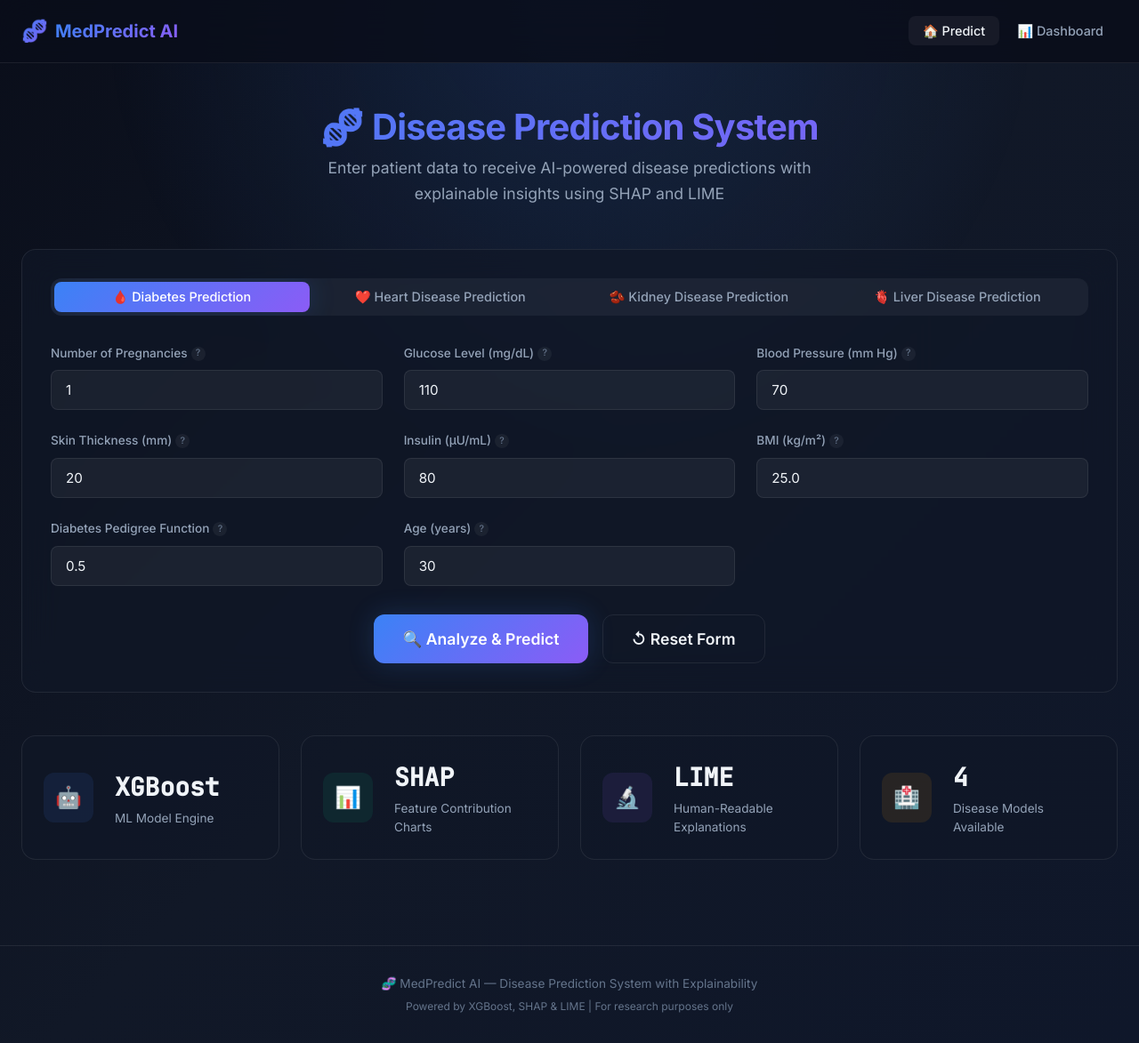
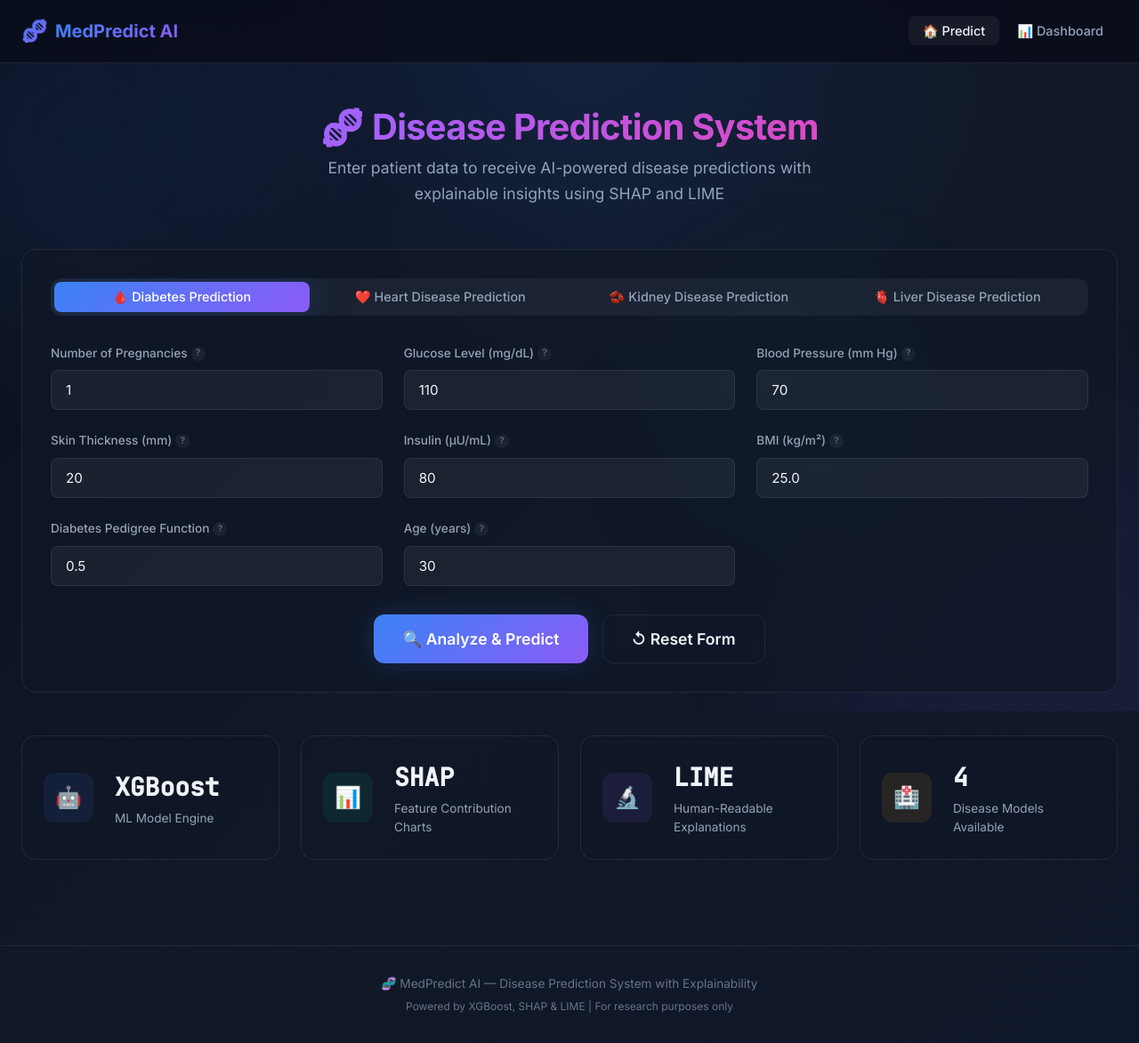
Before and after one commit to dheeraj0677/Disease-predictor, a Flask app: page / in a window 1280 px wide. Shown: the whole page at 89% size. Run offline with Flask 3, Linux system fonts and the light colour scheme; some libraries are stand-ins or nearby versions.

Commit message:
Enhance frontend aesthetics

```diff
--- a/static/css/style.css
+++ b/static/css/style.css
@@ -1075,3 +1075,102 @@ a:hover {
   .action-row { flex-direction: column; }
   .action-row .btn { width: 100%; }
 }
+
+/* ─── Enhancements: Animations & Visuals ───────────────── */
+
+/* Gradient Text */
+.gradient-text {
+  background: var(--gradient-accent);
+  -webkit-background-clip: text;
+  background-clip: text;
+  color: transparent;
+  display: inline-block;
+  animation: gradient-shift 5s ease infinite alternate;
+}
+
+@keyframes gradient-shift {
+  0% { filter: hue-rotate(0deg); }
+  100% { filter: hue-rotate(45deg); }
+}
+
+/* Staggered Fade-in Animation */
+.stagger-fade {
+  opacity: 0;
+  transform: translateY(20px);
+  animation: fadeUp 0.6s ease forwards;
+}
+
+@keyframes fadeUp {
+  to {
+    opacity: 1;
+    transform: translateY(0);
+  }
+}
+
+/* Background Glowing Orbs */
+.background-orbs {
+  position: fixed;
+  top: 0;
+  left: 0;
+  width: 100vw;
+  height: 100vh;
+  overflow: hidden;
+  z-index: 0;
+  pointer-events: none;
+}
+
+.orb {
+  position: absolute;
+  border-radius: 50%;
+  filter: blur(80px);
+  opacity: 0.5;
+  animation: float 20s infinite ease-in-out alternate;
+}
+
+.orb-1 {
+  width: 400px;
+  height: 400px;
+  background: rgba(59, 130, 246, 0.2);
+  top: -10%;
+  left: -10%;
+  animation-delay: 0s;
+}
+
+.orb-2 {
+  width: 500px;
+  height: 500px;
+  background: rgba(139, 92, 246, 0.15);
+  bottom: -20%;
+  right: -10%;
+  animation-delay: -5s;
+}
+
+.orb-3 {
+  width: 300px;
+  height: 300px;
+  background: rgba(16, 185, 129, 0.15);
+  top: 40%;
+  left: 60%;
+  animation-delay: -10s;
+}
+
+@keyframes float {
+  0% { transform: translate(0, 0) scale(1); }
+  50% { transform: translate(30px, 50px) scale(1.1); }
+  100% { transform: translate(-30px, -20px) scale(0.9); }
+}
+
+/* Enhanced Hover Effects */
+.glass-card {
+  transition: transform 0.3s cubic-bezier(0.175, 0.885, 0.32, 1.275), box-shadow 0.3s ease, border-color 0.3s ease;
+}
+
+.glass-card:hover {
+  transform: translateY(-5px);
+  box-shadow: 0 15px 35px rgba(0, 0, 0, 0.4), 0 0 20px rgba(59, 130, 246, 0.1);
+}
+
+.stat-card:hover {
+  transform: translateY(-8px) scale(1.02);
+  box-shadow: 0 15px 30px rgba(0, 0, 0, 0.4), 0 0 15px rgba(59, 130, 246, 0.15);
+}
--- a/templates/base.html
+++ b/templates/base.html
@@ -11,6 +11,13 @@
     {% block head %}{% endblock %}
 </head>
 <body>
+    <!-- ─── Animated Background ──────────────────────────── -->
+    <div class="background-orbs">
+        <div class="orb orb-1"></div>
+        <div class="orb orb-2"></div>
+        <div class="orb orb-3"></div>
+    </div>
+
     <div class="page-wrapper">
         <!-- ─── Navigation ─────────────────────────────────── -->
         <nav class="navbar">
--- a/templates/index.html
+++ b/templates/index.html
@@ -5,7 +5,7 @@
 {% block content %}
 <!-- ─── Page Header ────────────────────────────────────── -->
 <div class="page-header">
-    <h1>🧬 Disease Prediction System</h1>
+    <h1 class="gradient-text">🧬 Disease Prediction System</h1>
     <p>Enter patient data to receive AI-powered disease predictions with explainable insights using SHAP and LIME</p>
 </div>
 
@@ -38,7 +38,7 @@
 
             <div class="form-grid">
                 {% for field in defn.fields %}
-                <div class="form-group">
+                <div class="form-group stagger-fade" style="animation-delay: {{ loop.index0 * 0.05 }}s;">
                     <label class="form-label" for="{{ key }}-{{ field.name }}">
                         {{ field.label }}
                         <span class="tooltip-icon" title="{{ field.tooltip }}">?</span>
```
